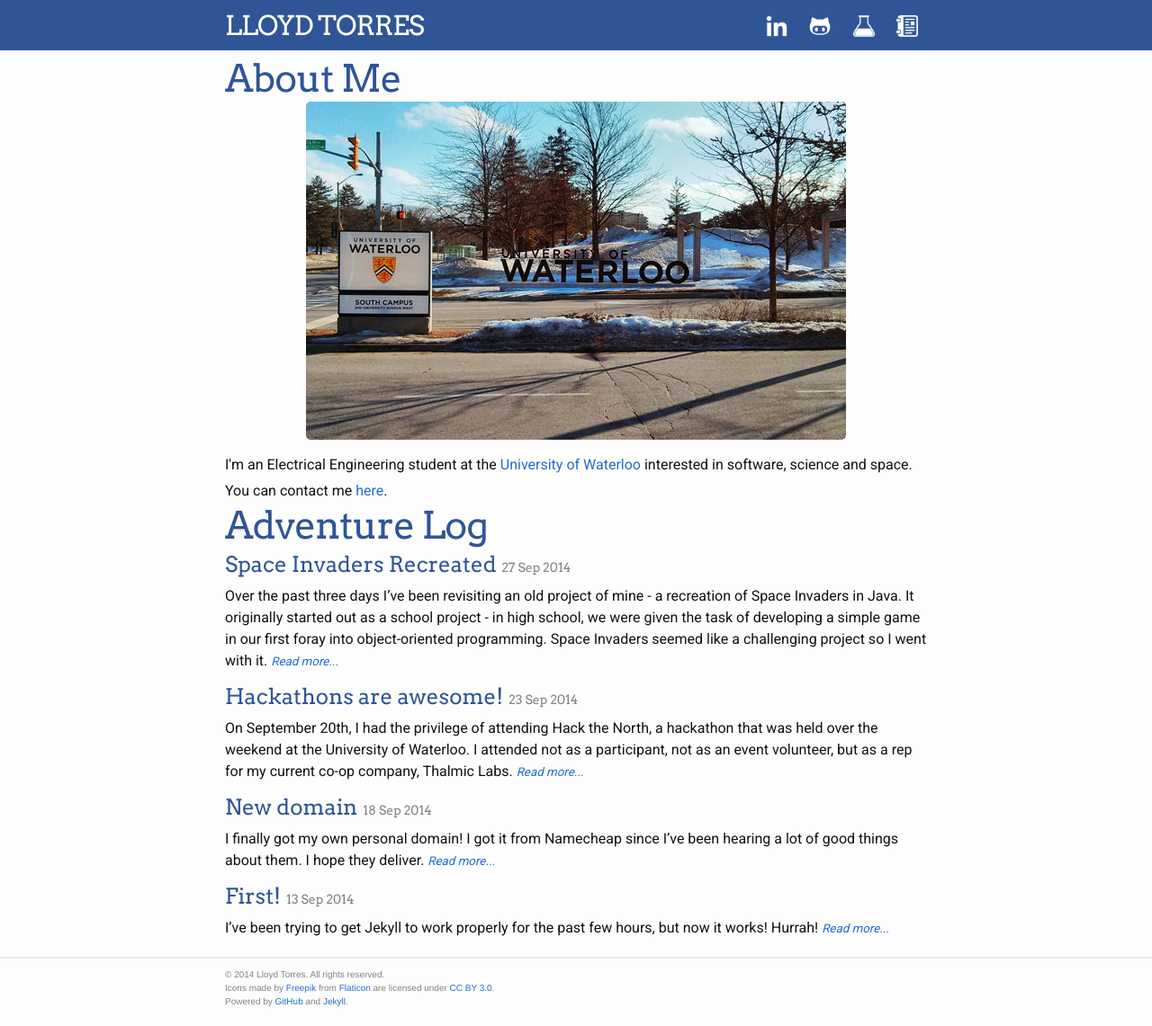
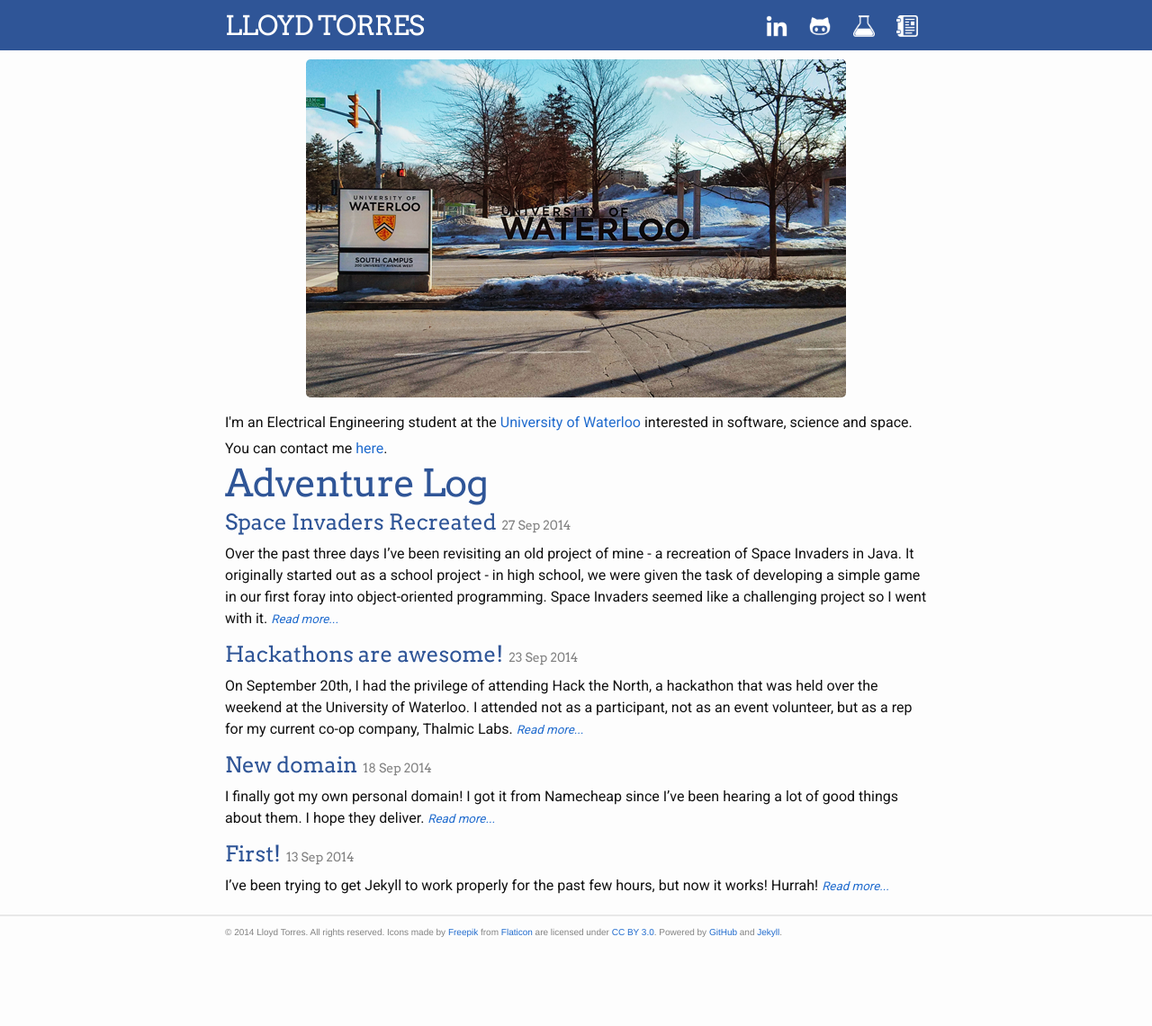
Before and after one commit to lloydtorres/lloydtorres.github.io, a Jekyll site: the page built from index.html, in a window 1280 px wide. Shown: the whole page at 90% size. Built offline with Jekyll 4.4.1, drawn with Linux system fonts in a browser that asks for light colours; nearby versions of some CDN libraries; after the commit the page ends 1064 px from its top, so only the background shows below that.

Commit message:
Site tweaks

```diff
--- a/_includes/footer.html
+++ b/_includes/footer.html
@@ -4,9 +4,9 @@
 
     <div class="footer-col-wrapper">
       <div class="footer-col">
-        <p class="text">© 2014 Lloyd Torres. All rights reserved.<br />
-		Icons made by <a href="http://www.freepik.com" title="Freepik">Freepik</a> from <a href="http://www.flaticon.com" title="Flaticon">Flaticon</a> are licensed under <a href="http://creativecommons.org/licenses/by/3.0/" title="Creative Commons BY 3.0">CC BY 3.0</a>.<br />
-		Powered by <a href="https://github.com/" title="GitHub">GitHub</a> and <a href="http://jekyllrb.com/" title="Jekyll">Jekyll</a>.</p>
+        <p class="text">© 2014 Lloyd Torres. All rights reserved.
+		<span class="multiline">Icons made by <a href="http://www.freepik.com" title="Freepik">Freepik</a> from <a href="http://www.flaticon.com" title="Flaticon">Flaticon</a> are licensed under <a href="http://creativecommons.org/licenses/by/3.0/" title="Creative Commons BY 3.0">CC BY 3.0</a>.</span>
+		<span class="multiline">Powered by <a href="https://github.com/" title="GitHub">GitHub</a> and <a href="http://jekyllrb.com/" title="Jekyll">Jekyll</a>.</span></p>
       </div>
     </div>
 
--- a/_sass/_layout.scss
+++ b/_sass/_layout.scss
@@ -132,6 +132,12 @@
     float: left;
     margin-bottom: $spacing-unit / 2;
     padding-left: $spacing-unit / 2;
+
+	@include media-query($on-palm) {
+		.multiline {
+			display: block;
+		}
+	}
 }
 
 .footer-col-1 {
--- a/index.html
+++ b/index.html
@@ -3,8 +3,6 @@
 ---
 
 <div class="home">
-
-	<h1 class="post-title">About Me</h1>
 
 	<img title="University of Waterloo" alt="University of Waterloo" src="/images/uwaterloo_header.png"/>
 
```
